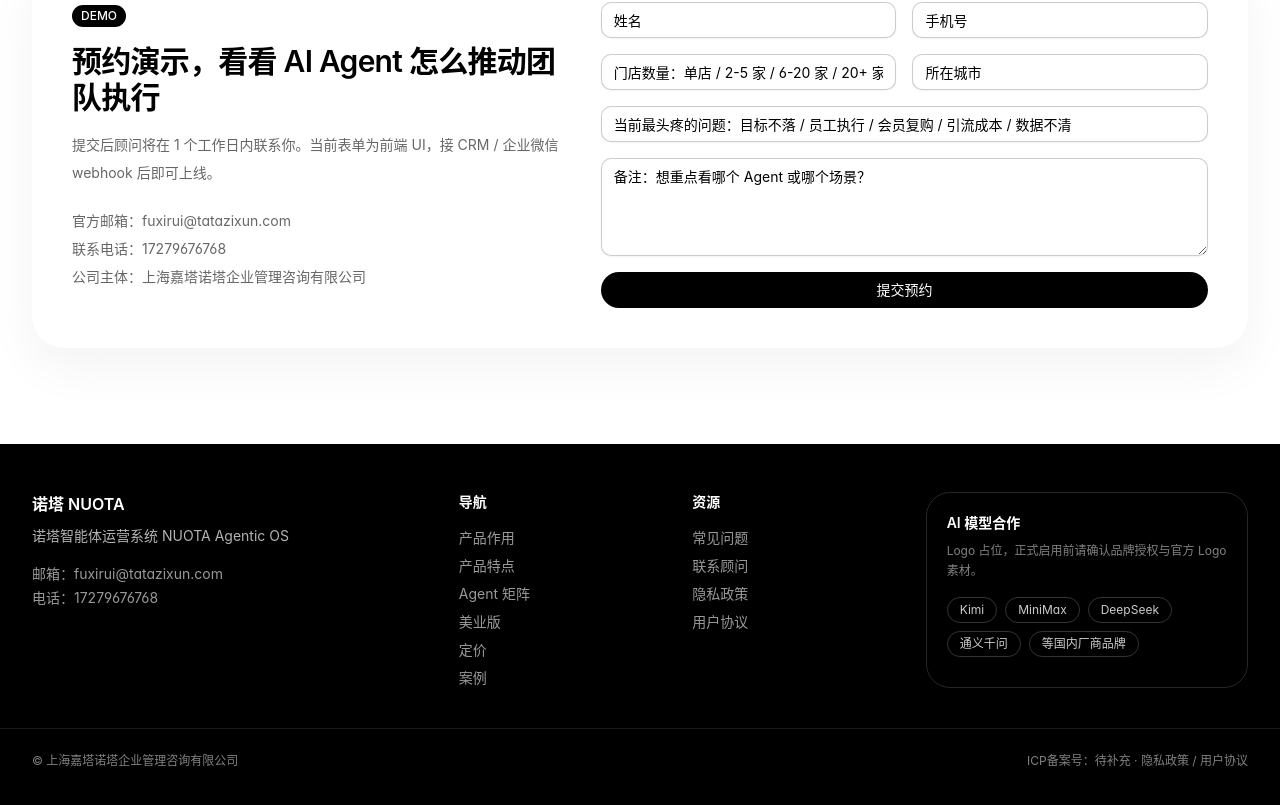
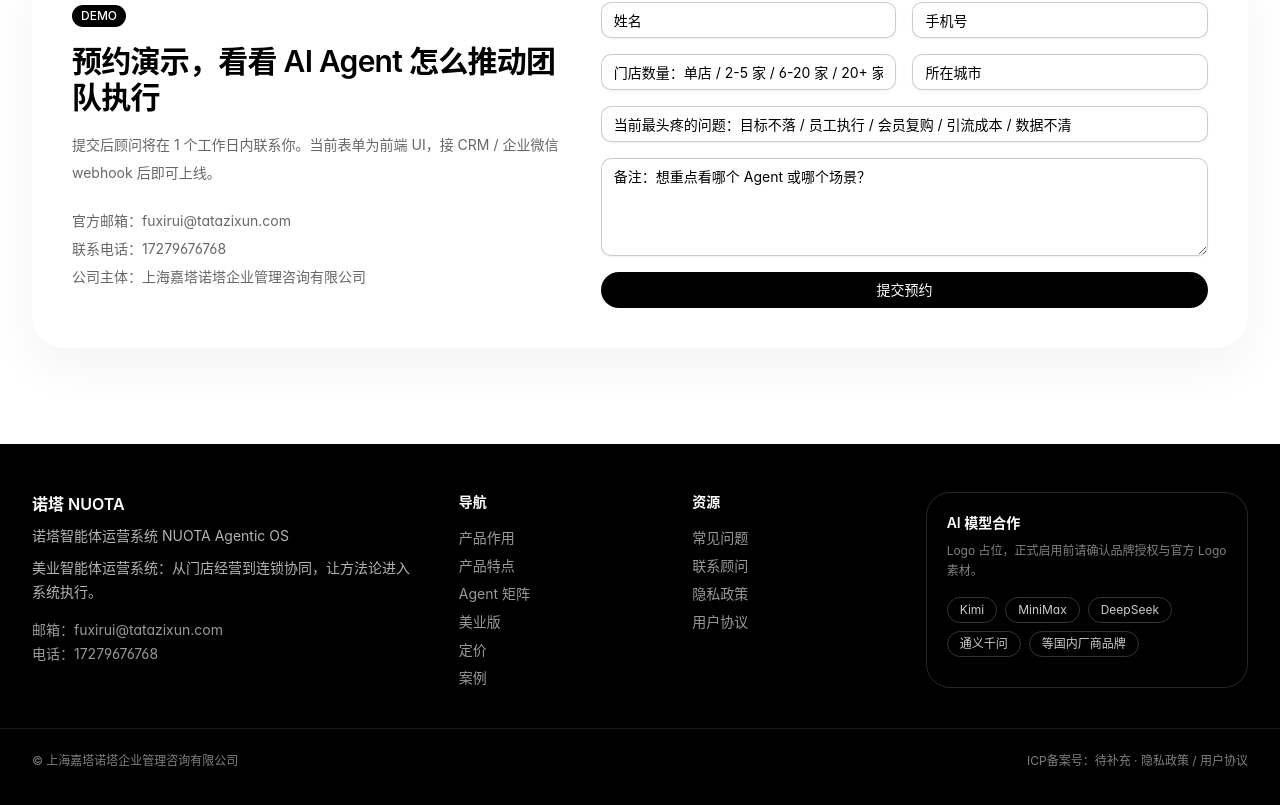
Before and after one commit to fushuogang-glitch/nuota-websites, a React (Vite) app in the folder web/: page / in a window 1280 px wide. Shown: the part 6111-6916 px from the top of the page. Built offline with nearby package versions, Linux system fonts and the light colour scheme.

Commit message:
fix: refine footer brand positioning copy

```diff
--- a/web/src/pages/Home.tsx
+++ b/web/src/pages/Home.tsx
@@ -340,6 +340,7 @@ export default function Home() {
           <div>
             <p className="font-semibold text-white">诺塔 NUOTA</p>
             <p className="mt-2 text-sm leading-6 text-white/70">诺塔智能体运营系统 NUOTA Agentic OS</p>
+            <p className="mt-2 text-sm leading-6 text-white/70">美业智能体运营系统：从门店经营到连锁协同，让方法论进入系统执行。</p>
             <p className="mt-4 text-sm text-white/60">邮箱：fuxirui@tatazixun.com</p>
             <p className="mt-1 text-sm text-white/60">电话：17279676768</p>
           </div>
```
